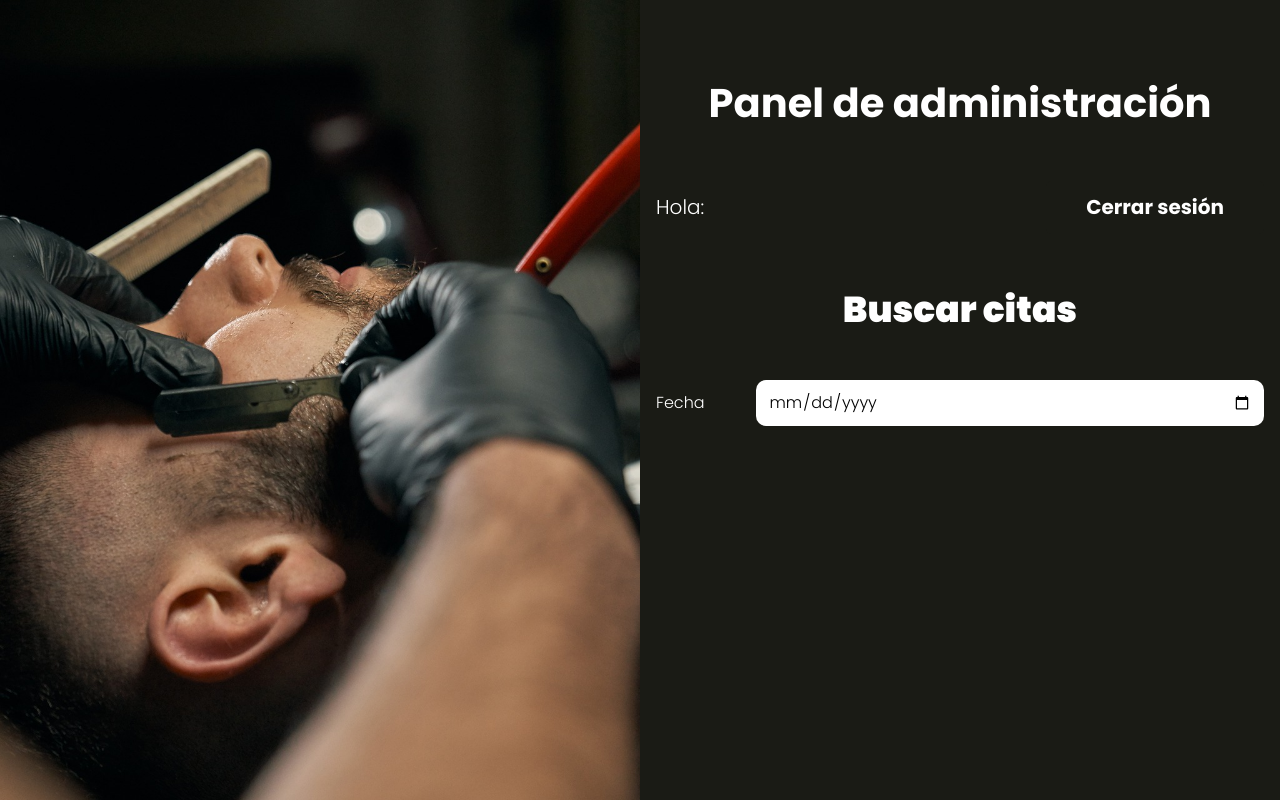
After one commit to Maya-Alferez/AppSalon, a PHP site: the page made by views/admin/index.php in a window 1280 px wide. The commit adds this page. Run offline with PHP 8.4, Linux system fonts and the light colour scheme; the template is opened without the code that fills it, so the values that code supplies are empty.

Commit message:
Panel de admin
Se crea la vista del panel de adminstración, dónde se verán las citas que contiene cierta fecha, Solo se hace el scss.

```diff
--- a/public/index.php
+++ b/public/index.php
@@ -6,6 +6,7 @@
 use Controllers\LoginController;
 use Controllers\CitaController;
 use Controllers\APIController;
+use Controllers\AdminController;
 $router = new Router();
 
 //Iniciar sesión
@@ -29,6 +30,7 @@
 
 //Cuenta privada(admin)
 $router->get('/cita', [CitaController::class, 'index']);
+$router->get('/admin', [AdminController::class, 'index']);
 
 // API de citas
 $router->get('/api/servicios', [APIController::class, 'index']);
--- /dev/null
+++ b/views/admin/index.php
@@ -0,0 +1,16 @@
+<h1 class="nombre-pagina">Panel de administración</h1>
+
+<?php
+    include_once __DIR__ . '/../templates/barra.php';
+?>
+
+<h2>Buscar citas</h2>
+<div class="busqueda">
+    <form class="formulario">
+        <div class="campo">
+            <label for="fecha">Fecha</label>
+            <input type="date" id="fecha" name="fecha">
+        </div>
+    </form>
+</div>
+<div id="citas-admin"></div>
--- /dev/null
+++ b/views/templates/barra.php
@@ -0,0 +1,4 @@
+<div class="barra">
+    <p>Hola: <?php echo $nombre ?? ''; ?> </p>
+    <a class="boton" href="/logout">Cerrar sesión</a>
+</div>
```
Also changed, not shown: controllers/AdminController.php (added, +14 -0 lines), views/cita/index.php (+3 -4 lines).
